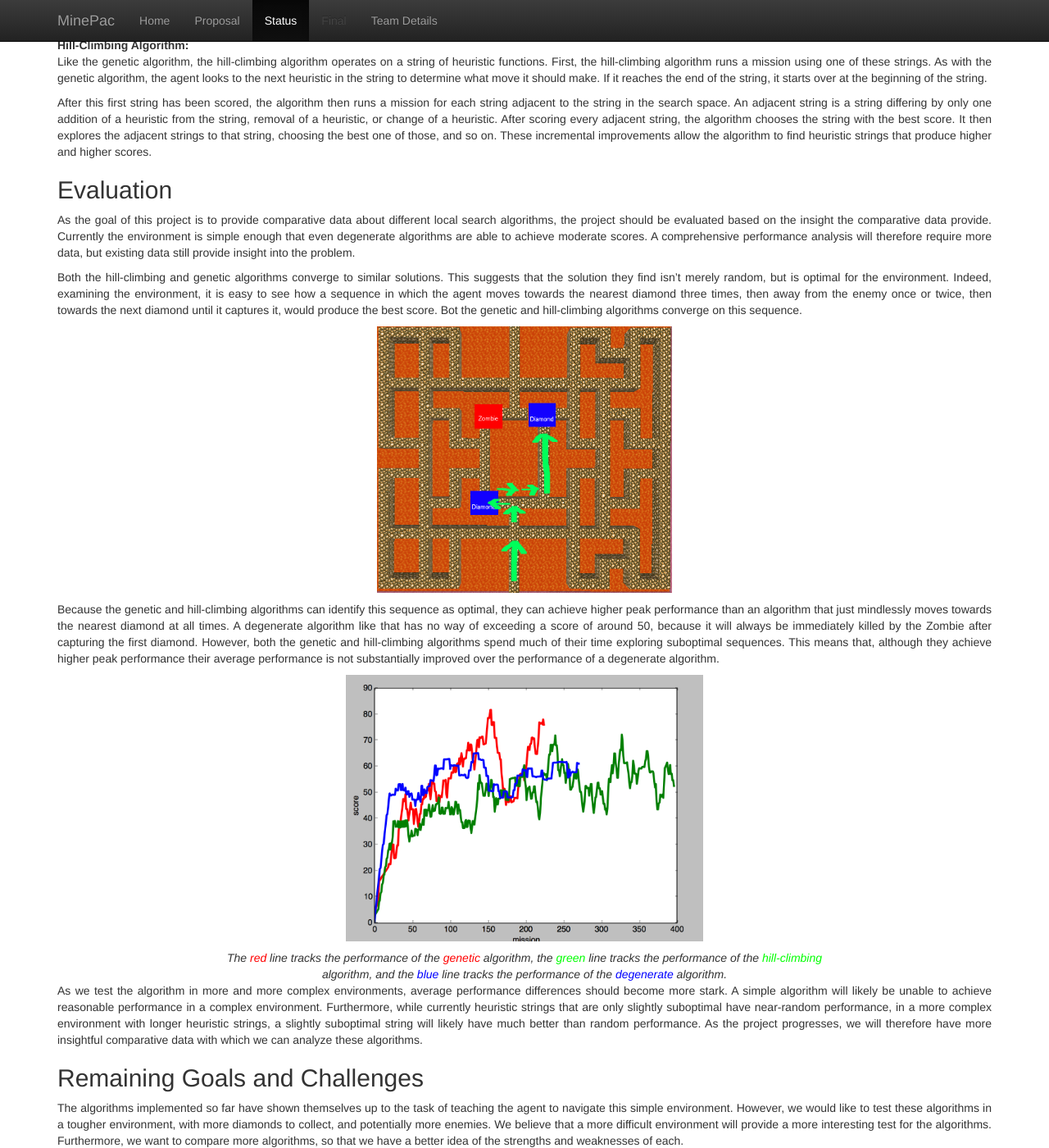
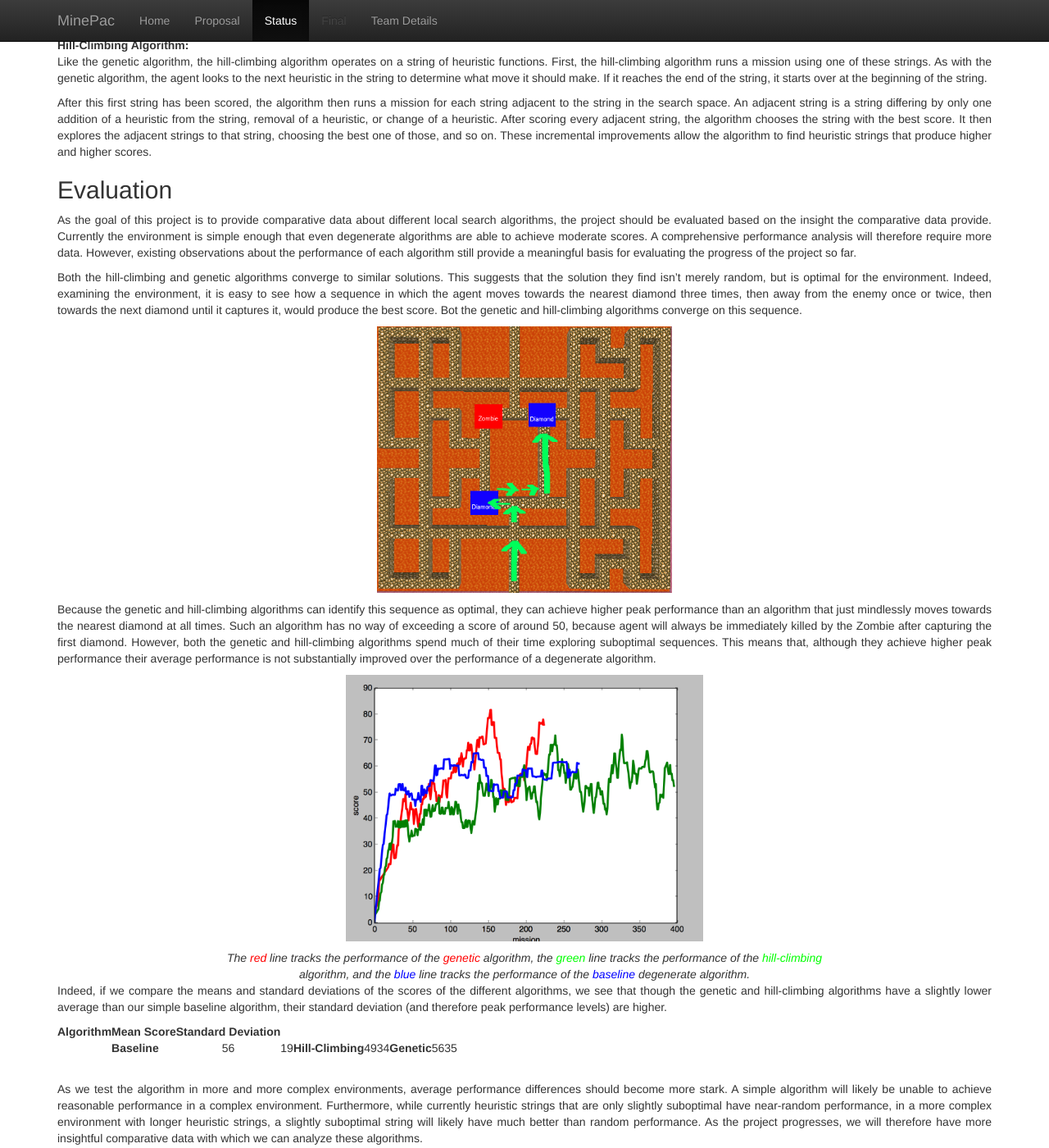
Before and after one commit to r58Playz/MinePac, a Jekyll site: the page built from docs/status.md, in a window 1280 px wide and 1400 px high, scrolled down 960 px. Shown: the whole window at 82% size. Built offline with Jekyll 4.4.1, drawn with Linux system fonts in a browser that asks for light colours; formulas are drawn with MathJax 3.

Commit message:
added comparative data table to status page

```diff
--- a/docs/status.md
+++ b/docs/status.md
@@ -38,18 +38,44 @@ Like the genetic algorithm, the hill-climbing algorithm operates on a string of
 After this first string has been scored, the algorithm then runs a mission for each string adjacent to the string in the search space. An adjacent string is a string differing by only one addition of a heuristic from the string, removal of a heuristic, or change of a heuristic. After scoring every adjacent string, the algorithm chooses the string with the best score. It then explores the adjacent strings to that string, choosing the best one of those, and so on. These incremental improvements allow the algorithm to find heuristic strings that produce higher and higher scores.
 
 ## Evaluation
-As the goal of this project is to provide comparative data about different local search algorithms, the project should be evaluated based on the insight the comparative data provide. Currently the environment is simple enough that even degenerate algorithms are able to achieve moderate scores. A comprehensive performance analysis will therefore require more data, but existing data still provide insight into the problem.
+As the goal of this project is to provide comparative data about different local search algorithms, the project should be evaluated based on the insight the comparative data provide. Currently the environment is simple enough that even degenerate algorithms are able to achieve moderate scores. A comprehensive performance analysis will therefore require more data. However, existing observations about the performance of each algorithm still provide a meaningful basis for evaluating the progress of the project so far.
 
 Both the hill-climbing and genetic algorithms converge to similar solutions. This suggests that the solution they find isn't merely random, but is optimal for the environment. Indeed, examining the environment, it is easy to see how a sequence in which the agent moves towards the nearest diamond three times, then away from the enemy once or twice, then towards the next diamond until it captures it, would produce the best score. Bot the genetic and hill-climbing algorithms converge on this sequence.
 
 <img src="media/optimal_path.png" alt="Optimal Path" style="display: block; text-align: center; margin-left: auto; margin-right: auto; height: 325px;" />
 
-Because the genetic and hill-climbing algorithms can identify this sequence as optimal, they can achieve higher peak performance than an algorithm that just mindlessly moves towards the nearest diamond at all times. A degenerate algorithm like that has no way of exceeding a score of around 50, because it will always be immediately killed by the Zombie after capturing the first diamond. However, both the genetic and hill-climbing algorithms spend much of their time exploring suboptimal sequences. This means that, although they achieve higher peak performance their average performance is not substantially improved over the performance of a degenerate algorithm.
+Because the genetic and hill-climbing algorithms can identify this sequence as optimal, they can achieve higher peak performance than an algorithm that just mindlessly moves towards the nearest diamond at all times. Such an algorithm has no way of exceeding a score of around 50, because agent will always be immediately killed by the Zombie after capturing the first diamond. However, both the genetic and hill-climbing algorithms spend much of their time exploring suboptimal sequences. This means that, although they achieve higher peak performance their average performance is not substantially improved over the performance of a degenerate algorithm.
 
 <img src="media/performance_graph.png" alt="Performance Comparison" style="display: block; margin-left: auto; margin-right: auto; height: 325px;" />
 <div style="text-align: center; font-style: italic; margin-left: 2in; margin-right: 2in;">
-  The <span style="color: #F00;">red</span> line tracks the performance of the <span style="color: #F00;">genetic</span> algorithm, the <span style="color: #0F0;">green</span> line tracks the performance of the <span style="color: #0F0;">hill-climbing</span> algorithm, and the <span style="color: #00F;">blue</span> line tracks the performance of the <span style="color: #00F;">degenerate</span> algorithm.
+  The <span style="color: #F00;">red</span> line tracks the performance of the <span style="color: #F00;">genetic</span> algorithm, the <span style="color: #0F0;">green</span> line tracks the performance of the <span style="color: #0F0;">hill-climbing</span> algorithm, and the <span style="color: #00F;">blue</span> line tracks the performance of the <span style="color: #00F;">baseline</span> degenerate algorithm.<br />
 </div>
+
+Indeed, if we compare the means and standard deviations of the scores of the different algorithms, we see that though the genetic and hill-climbing algorithms have a slightly lower average than our simple baseline algorithm, their standard deviation (and therefore peak performance levels) are higher.
+
+<table style="text-align: center;" class="alg_data">
+    <tr>
+        <th>Algorithm</th>
+        <th>Mean Score</th>
+        <th>Standard Deviation</th>
+    </tr>
+    <td>
+        <th>Baseline</th>
+        <td>56</td>
+        <td>19</td>
+    </td>
+    <td>
+        <th>Hill-Climbing</th>
+        <td>49</td>
+        <td>34</td>
+    </td>
+    <td>
+        <th>Genetic</th>
+        <td>56</td>
+        <td>35</td>
+    </td>
+</table>
+<br />
 
 As we test the algorithm in more and more complex environments, average performance differences should become more stark. A simple algorithm will likely be unable to achieve reasonable performance in a complex environment. Furthermore, while currently heuristic strings that are only slightly suboptimal have near-random performance, in a more complex environment with longer heuristic strings, a slightly suboptimal string will likely have much better than random performance. As the project progresses, we will therefore have more insightful comparative data with which we can analyze these algorithms.
 
```
